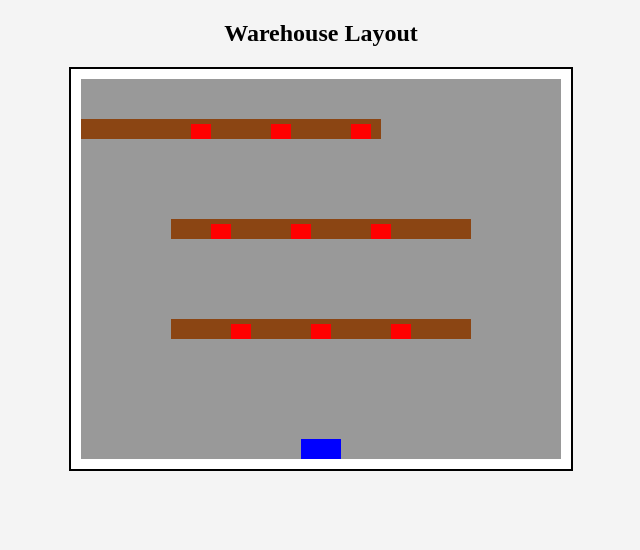
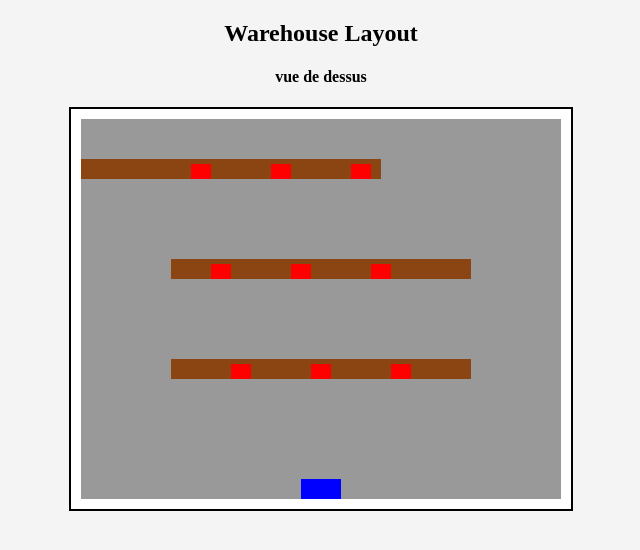
Before and after one commit to MBAREK-Koussay/Stock_Management, a plain HTML site: page Warehouse.html in a window 1280 px wide. Shown: the whole page, without its empty margins (319-959 px from the left). Drawn offline with Linux system fonts and the light colour scheme.

Commit message:
test layout : vue de dessus

```diff
--- a/Warehouse.html
+++ b/Warehouse.html
@@ -12,6 +12,7 @@
 <body>
 
   <h2>Warehouse Layout</h2>
+  <h4>vue de dessus</h4>
   <canvas id="warehouseCanvas" width="500" height="400"></canvas>
 
   <script>
```
